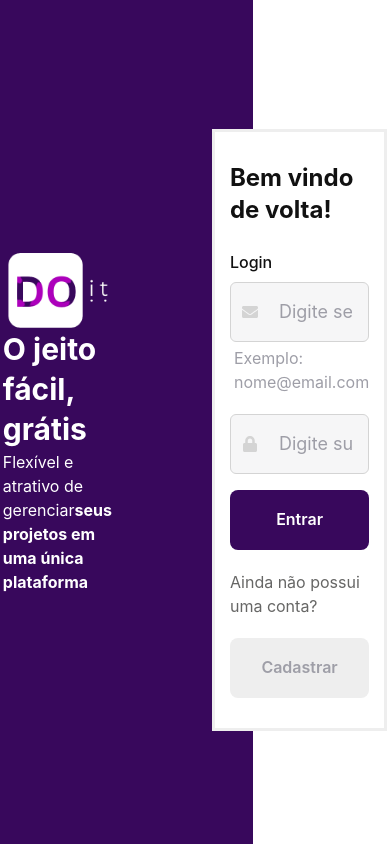
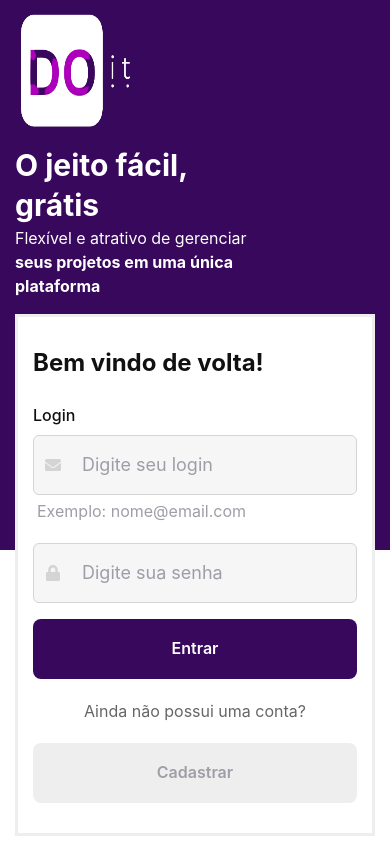
Before and after one commit to kefrenkennedy/do_it_typescrit, a React (Vite) app in the folder APP/: page / in a window 390 px wide. Built offline with nearby package versions, Linux system fonts and the light colour scheme.

Commit message:
Refactor Login page layout to be responsive and improve user experience

```diff
--- a/APP/src/pages/Login/index.tsx
+++ b/APP/src/pages/Login/index.tsx
@@ -41,36 +41,48 @@
 
   return (
     <Flex
-      padding="10px 15px"
+      padding={["10px 15px", "10 15px", "0px", "0px"]}
       alignItems="center"
-      height="100vh"
-      bgGradient="linear(to-r, purple.800 65%, white 35%)"
+      height={["auto", "auto", "100vh", "100vh"]}
+      justifyContent="center"
+      bgGradient={[
+        "linear(to-b, purple.800 65%, white 35%)",
+        "linear(to-b, purple.800 65%, white 35%)",
+        "linear(to-r, purple.800 65%, white 35%)",
+        "linear(to-r, purple.800 65%, white 35%)",
+      ]}
       color="white"
     >
       <Flex
-        w="100%"
+        w={["100%", "100%", "90%", "65%"]}
         justifyContent="center"
-        flexDirection="row"
+        flexDirection={["column", "column", "row", "row"]}
         alignItems="center"
       >
-        <Grid w="100%" paddingRight="100px">
-          <Image src={LogoSecondary} alt="doit" w="150px" />
-          <Heading as="h1">O jeito fácil, grátis</Heading>
-          <Text>
+        <Grid w={["100%", "100%", "90%", "50%"]} paddingRight="100px">
+          <Image
+            src={LogoSecondary}
+            alt="doit"
+            boxSize={["120px", "120px", "150px", "150px"]}
+          />
+          <Heading mt="4" as="h1">
+            O jeito fácil, grátis
+          </Heading>
+          <Text maxW="350px">
             Flexível e atrativo de gerenciar
-            <b>seus projetos em uma única plataforma</b>
+            <b> seus projetos em uma única plataforma</b>
           </Text>
         </Grid>
         <Grid
           onSubmit={handleSubmit(handleSignIn)}
           as="form"
-          mt="4"
-          w="50%"
           padding="30px 15px"
           border="3px solid"
           borderColor="gray.100"
           bg="white"
           color="gray.900"
+          w={["100%", "100%", "40%", "40%"]}
+          mt={["4", "4", "0"]}
         >
           <Heading size="lg">Bem vindo de volta!</Heading>
           <VStack mt="6" spacing="5">
```
